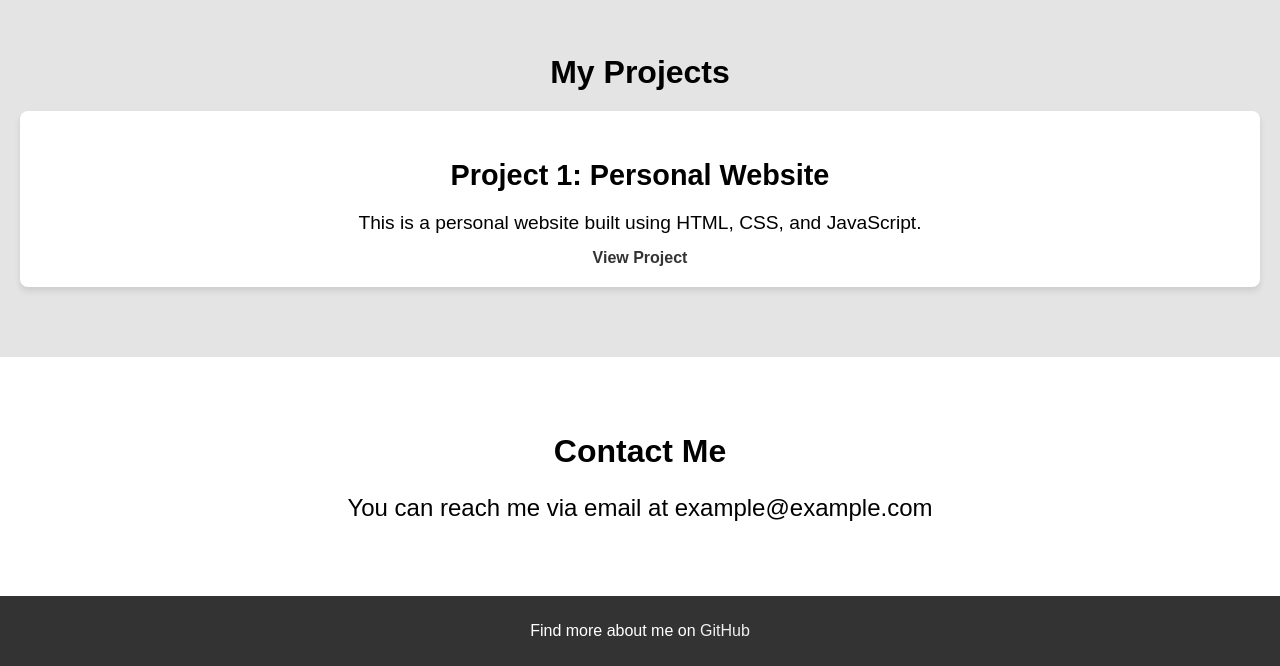
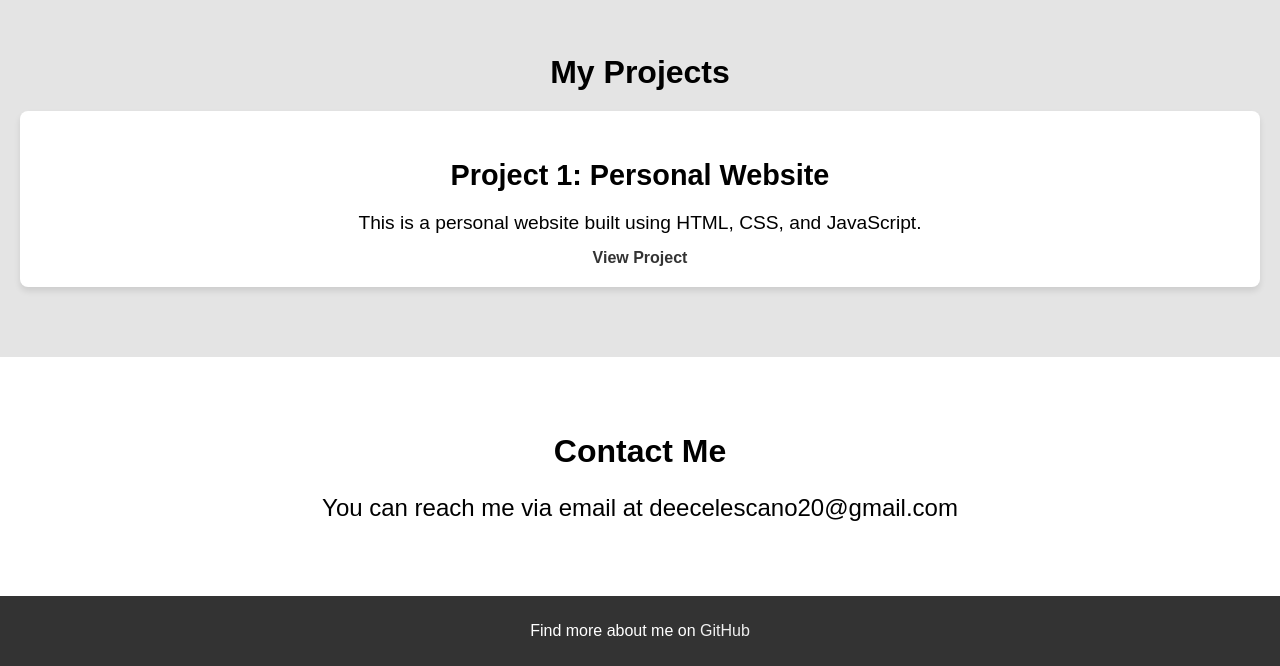
Before and after one commit to deecel/deecel.github.io, a plain HTML site: page index.html in a window 1280 px wide. Shown: the part 823-1489 px from the top of the page. Drawn offline with Linux system fonts and the light colour scheme.

Commit message:
index.html

```diff
--- a/index.html
+++ b/index.html
@@ -39,7 +39,7 @@
     <!-- Contact Section -->
     <section id="contact">
         <h2>Contact Me</h2>
-        <p>You can reach me via email at example@example.com</p>
+        <p>You can reach me via email at deecelescano20@gmail.com</p>
     </section>
 
     <!-- Footer -->
```
